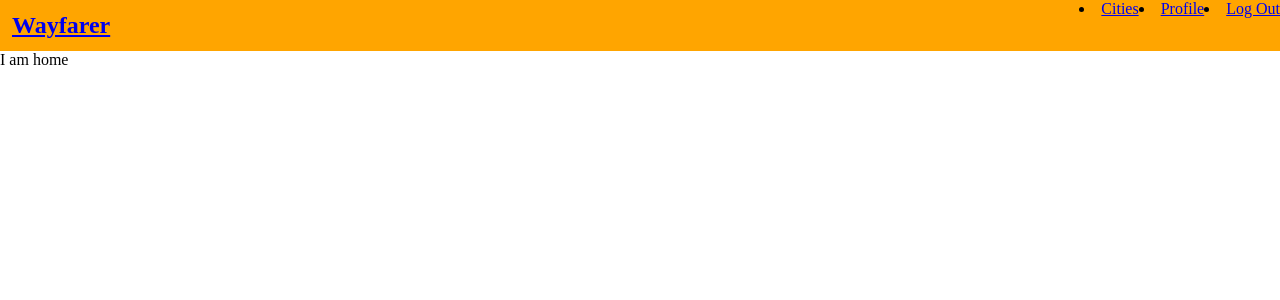
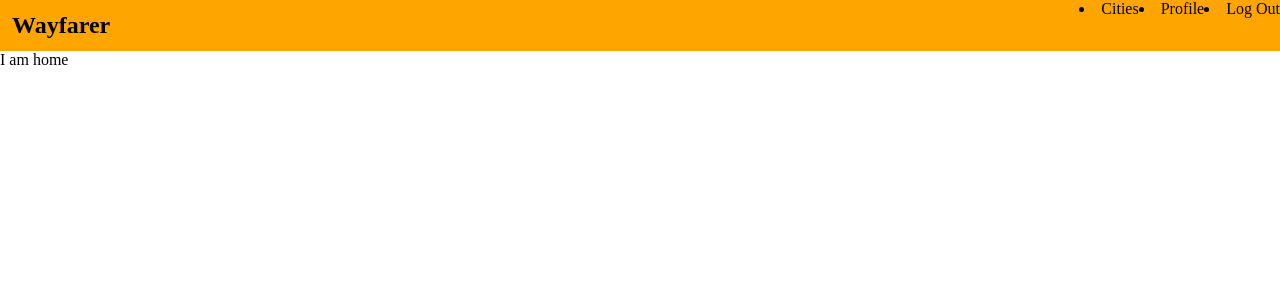
Before and after one commit to pouyarezvani/Wayfarer, a React (Create React App) app in the folder front-end/: page / in a window 1280 px wide. Shown: the top 300 px of the page. Built offline with nearby package versions, Linux system fonts and the light colour scheme.

Commit message:
created post container

```diff
--- a/front-end/src/components/Aside/Aside.css
+++ b/front-end/src/components/Aside/Aside.css
@@ -7,3 +7,8 @@
     flex-direction: column;
     align-items: center;
 }
+
+a{
+    color: black;
+    text-decoration: none;
+}
--- a/front-end/src/config/routes.js
+++ b/front-end/src/config/routes.js
@@ -11,7 +11,7 @@ const Routes = () => {
     return (
         <Switch>
             <Route exact path="/" component={Home} />
-            <Route path="/post/:id" render={props => <Post {...props} id={props.match.params.id} />} />
+            <Route path="/post/:id" render={props => <PostContainer {...props} id={props.match.params.id} />} />
             <Route path="/cities/:city_name" render={(props) => <CitiesContainer {...props} cityName={props.match.params.city_name} />} />
             <Route path="/cities" component={CitiesContainer} />
             <Route path="/profile" component={ProfileContainer} />
```
